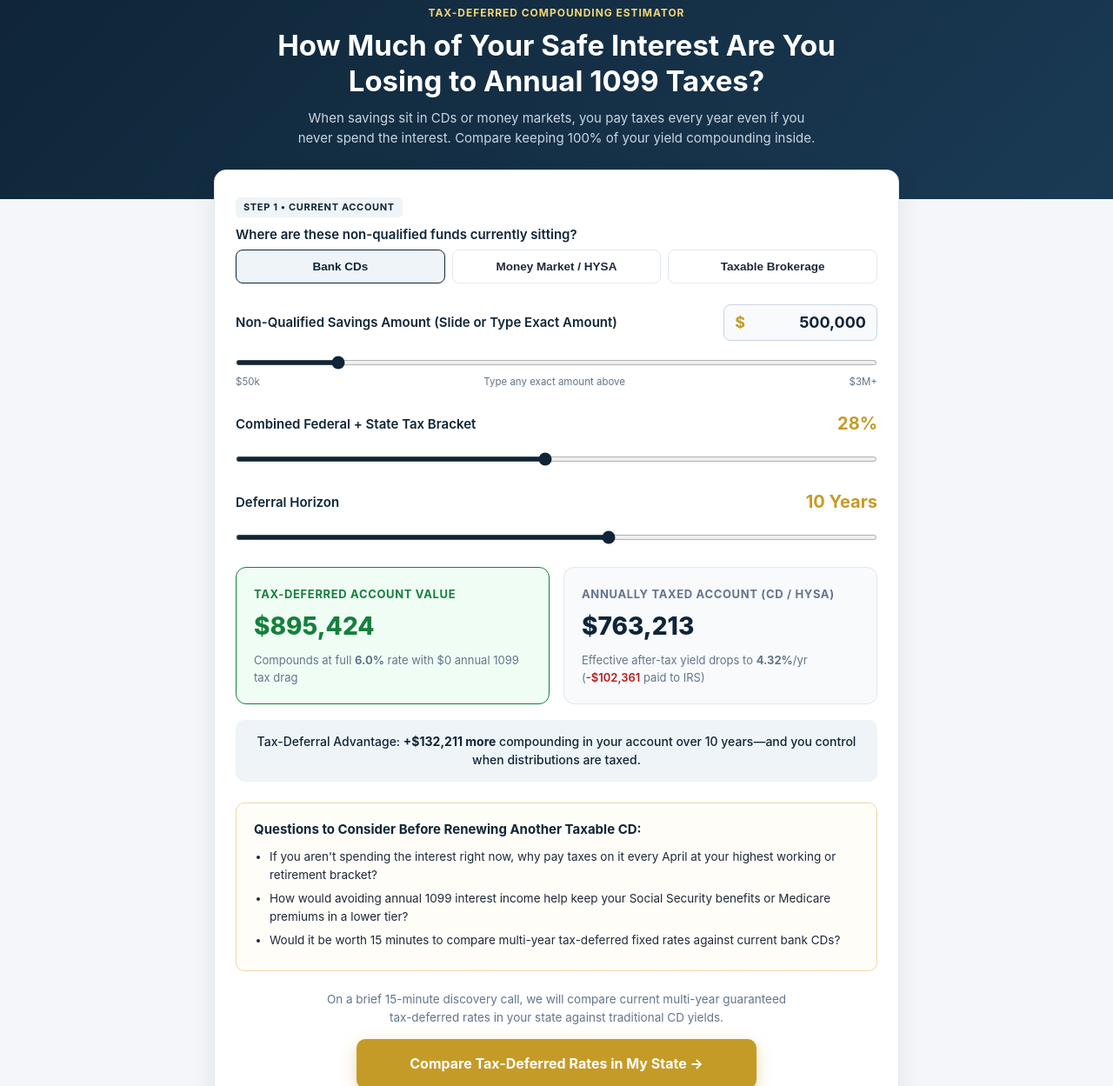
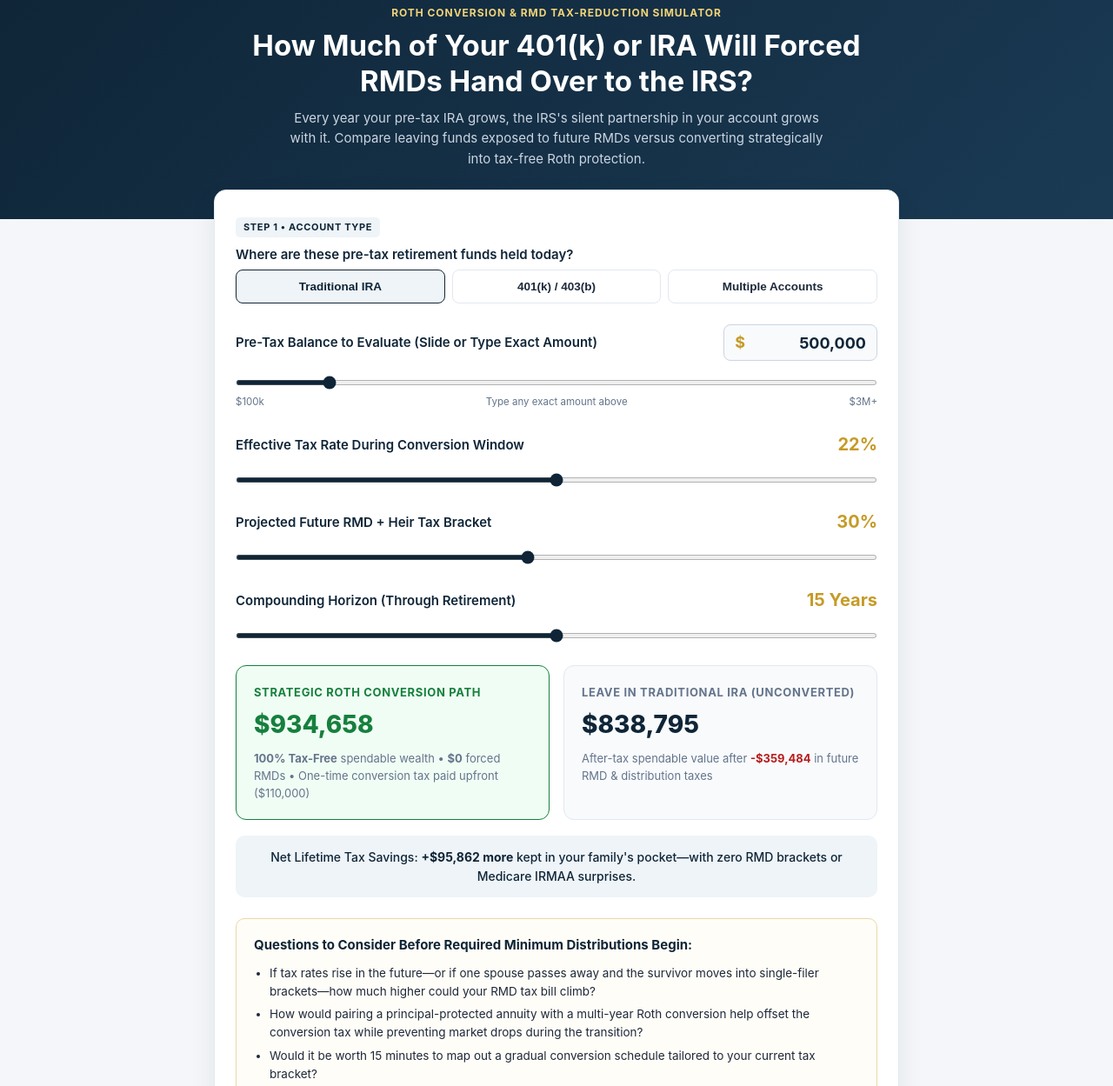
Before and after one commit to jromangfi21/retirement-calculators, a plain HTML site: page tax-shield.html in a window 1280 px wide. Shown: the part 80-1329 px from the top of the page at 87% size. Drawn offline with Linux system fonts and the light colour scheme.

Commit message:
Update tax-shield.html

```diff
--- a/tax-shield.html
+++ b/tax-shield.html
@@ -3,7 +3,7 @@
 <head>
   <meta charset="UTF-8" />
   <meta name="viewport" content="width=device-width, initial-scale=1.0" />
-  <title>Tax-Deferred Growth Calculator | Reduce Retirement Tax Drag</title>
+  <title>Roth Conversion &amp; RMD Tax Simulator | Jerry Roman</title>
   <style>
     :root {
       --navy: #0f2537;
@@ -49,8 +49,8 @@
       font-weight: 700;
       margin-bottom: 8px;
     }
-    .hero h1 { font-size: clamp(23px, 4vw, 33px); max-width: 680px; margin: 0 auto 10px; line-height: 1.24; }
-    .hero p { color: #cbd5e1; max-width: 600px; margin: 0 auto; font-size: 15px; }
+    .hero h1 { font-size: clamp(23px, 4vw, 33px); max-width: 700px; margin: 0 auto 10px; line-height: 1.24; }
+    .hero p { color: #cbd5e1; max-width: 620px; margin: 0 auto; font-size: 15px; }
     .wrap {
       max-width: 820px;
       margin: -34px auto 60px;
@@ -218,7 +218,7 @@
     .expectation-note {
       font-size: 13.5px;
       color: var(--muted);
-      max-width: 540px;
+      max-width: 550px;
       margin: 0 auto 14px;
     }
     .cta-btn {
@@ -253,34 +253,34 @@
   </div>
 
   <div class="hero">
-    <div class="hero-kicker">Tax-Deferred Compounding Estimator</div>
-    <h1>How Much of Your Safe Interest Are You Losing to Annual 1099 Taxes?</h1>
-    <p>When savings sit in CDs or money markets, you pay taxes every year even if you never spend the interest. Compare keeping 100% of your yield compounding inside.</p>
+    <div class="hero-kicker">Roth Conversion &amp; RMD Tax-Reduction Simulator</div>
+    <h1>How Much of Your 401(k) or IRA Will Forced RMDs Hand Over to the IRS?</h1>
+    <p>Every year your pre-tax IRA grows, the IRS's silent partnership in your account grows with it. Compare leaving funds exposed to future RMDs versus converting strategically into tax-free Roth protection.</p>
   </div>
 
   <div class="wrap">
     <div class="calc-card">
       <div class="control">
-        <div class="step-badge">Step 1 &bull; Current Account</div>
-        <label style="display:block; margin-bottom:6px;">Where are these non-qualified funds currently sitting?</label>
+        <div class="step-badge">Step 1 &bull; Account Type</div>
+        <label style="display:block; margin-bottom:6px;">Where are these pre-tax retirement funds held today?</label>
         <div class="pill-group-3">
-          <button type="button" class="toggle-btn active" id="tCd" onclick="setTaxSrc('cd')">Bank CDs</button>
-          <button type="button" class="toggle-btn" id="tHysa" onclick="setTaxSrc('hysa')">Money Market / HYSA</button>
-          <button type="button" class="toggle-btn" id="tBrok" onclick="setTaxSrc('brok')">Taxable Brokerage</button>
+          <button type="button" class="toggle-btn active" id="rIra" onclick="setAcct('ira')">Traditional IRA</button>
+          <button type="button" class="toggle-btn" id="r401k" onclick="setAcct('401k')">401(k) / 403(b)</button>
+          <button type="button" class="toggle-btn" id="rBoth" onclick="setAcct('both')">Multiple Accounts</button>
         </div>
       </div>
 
       <div class="control">
         <div class="control-header">
-          <label for="assetsInput">Non-Qualified Savings Amount (Slide or Type Exact Amount)</label>
+          <label for="assetsInput">Pre-Tax Balance to Evaluate (Slide or Type Exact Amount)</label>
           <div class="money-input-wrap">
             <span class="money-prefix">$</span>
-            <input type="text" inputmode="numeric" id="assetsInput" class="money-input" value="500,000" aria-label="Exact non-qualified savings amount" />
+            <input type="text" inputmode="numeric" id="assetsInput" class="money-input" value="500,000" aria-label="Exact pre-tax IRA or 401k balance" />
           </div>
         </div>
-        <input type="range" id="assetsSlider" min="50000" max="3000000" value="500000" step="50000" />
+        <input type="range" id="assetsSlider" min="100000" max="3000000" value="500000" step="50000" />
         <div class="slider-hints">
-          <span>$50k</span>
+          <span>$100k</span>
           <span>Type any exact amount above</span>
           <span>$3M+</span>
         </div>
@@ -288,57 +288,65 @@
 
       <div class="control">
         <div class="control-header">
-          <label for="taxRate">Combined Federal + State Tax Bracket</label>
-          <span class="val-display" id="taxVal">28%</span>
+          <label for="nowTax">Effective Tax Rate During Conversion Window</label>
+          <span class="val-display" id="nowTaxVal">22%</span>
         </div>
-        <input type="range" id="taxRate" min="15" max="42" value="28" step="1" />
+        <input type="range" id="nowTax" min="12" max="32" value="22" step="1" />
       </div>
 
       <div class="control">
         <div class="control-header">
-          <label for="years">Deferral Horizon</label>
-          <span class="val-display" id="yearsVal">10 Years</span>
+          <label for="futureTax">Projected Future RMD + Heir Tax Bracket</label>
+          <span class="val-display" id="futureTaxVal">30%</span>
         </div>
-        <input type="range" id="years" min="3" max="15" value="10" step="1" />
+        <input type="range" id="futureTax" min="20" max="42" value="30" step="1" />
+      </div>
+
+      <div class="control">
+        <div class="control-header">
+          <label for="years">Compounding Horizon (Through Retirement)</label>
+          <span class="val-display" id="yearsVal">15 Years</span>
+        </div>
+        <input type="range" id="years" min="5" max="25" value="15" step="1" />
       </div>
 
       <div class="results-grid">
         <div class="res-card protected">
-          <h3>Tax-Deferred Account Value</h3>
-          <div class="big-num" id="defVal">$895,424</div>
-          <div class="res-detail" id="defDetail">Compounds at full <strong>6.0%</strong> rate with $0 annual 1099 tax drag</div>
+          <h3>Strategic Roth Conversion Path</h3>
+          <div class="big-num" id="rothNetVal">$934,670</div>
+          <div class="res-detail" id="rothDetail"><strong>100% Tax-Free</strong> spendable wealth &bull; <strong>$0</strong> forced RMDs &bull; One-time conversion tax paid upfront (<span id="convTaxPaid">$110,000</span>)</div>
         </div>
 
         <div class="res-card">
-          <h3>Annually Taxed Account (CD / HYSA)</h3>
-          <div class="big-num" id="taxedVal">$763,560</div>
-          <div class="res-detail" id="taxedDetail">Effective after-tax yield drops to <strong id="netYield">4.32%</strong>/yr (<span style="color:#b91c1c; font-weight:600;" id="irsLost">-$102,550</span> paid to IRS)</div>
+          <h3>Leave in Traditional IRA (Unconverted)</h3>
+          <div class="big-num" id="tradNetVal">$838,795</div>
+          <div class="res-detail" id="tradDetail">After-tax spendable value after <strong style="color:#b91c1c;" id="futureIrsBill">-$359,483</strong> in future RMD &amp; distribution taxes</div>
         </div>
       </div>
 
       <div class="shield-banner" id="advantageBanner">
-        Tax-Deferral Advantage: <strong>+$131,864 more</strong> compounding in your account over 10 years—and you control when withdrawals are taxed.
+        Net Lifetime Tax Savings: <strong>+$95,875 more</strong> kept in your family's pocket—with zero RMD brackets or Medicare IRMAA surprises.
       </div>
 
       <div class="nepq-box">
-        <h3>Questions to Consider Before Renewing Another Taxable CD:</h3>
+        <h3>Questions to Consider Before Required Minimum Distributions Begin:</h3>
         <ul>
-          <li>If you aren't spending the interest right now, why pay taxes on it every April at your highest working or retirement bracket?</li>
-          <li>How would avoiding annual 1099 interest income help keep your Social Security benefits or Medicare premiums in a lower tier?</li>
-          <li>Would it be worth 15 minutes to compare multi-year tax-deferred fixed rates against current bank CDs?</li>
+          <li>If tax rates rise in the future—or if one spouse passes away and the survivor moves into single-filer brackets—how much higher could your RMD tax bill climb?</li>
+          <li>How would pairing a principal-protected annuity with a multi-year Roth conversion help offset the conversion tax while preventing market drops during the transition?</li>
+          <li>Would it be worth 15 minutes to map out a gradual conversion schedule tailored to your current tax bracket?</li>
         </ul>
       </div>
 
       <div class="cta-section">
-        <p class="expectation-note">On a brief 15-minute discovery call, we will compare current multi-year guaranteed tax-deferred rates in your state against traditional CD yields.</p>
-        <a href="https://marketingsimplifiedcrm.io/book/annuity-discovery-call-15-minutes-jerry-nfmc" target="_blank" rel="noopener" class="cta-btn">Compare Tax-Deferred Rates in My State &rarr;</a>
-        <div class="cta-note">Educational illustration &bull; Consult your CPA regarding personal tax filings</div>
+        <p class="expectation-note">On a brief 15-minute discovery call, we will review how a principal-protected Roth conversion strategy fits your timeline—alongside your CPA's tax brackets.</p>
+        <a href="https://marketingsimplifiedcrm.io/book/annuity-discovery-call-15-minutes-jerry-nfmc" target="_blank" rel="noopener" class="cta-btn">Map Out My Roth Conversion Strategy &rarr;</a>
+        <div class="cta-note">Educational modeling &bull; Coordinate final conversion amounts with your CPA</div>
       </div>
     </div>
   </div>
 
   <footer>
-    Illustrative comparison assuming an identical 6.0% gross annual yield in both accounts. Tax-deferred annuities defer ordinary income tax until withdrawal; withdrawals of gain are taxed as ordinary income (and may incur a 10% IRS penalty prior to age 59½). Not tax or legal advice.
+    Illustrative comparison assuming a 6.0% annual growth rate over the selected horizon. Roth conversion model assumes conversion taxes are paid from the converted balance (or equivalent opportunity cost) at the selected conversion rate, with qualified Roth distributions taken tax-free after 5 years and age 59½. Not tax or legal advice.
   </footer>
 
   <script>
@@ -346,10 +354,10 @@
     const sliderEl = document.getElementById('assetsSlider');
     const inputEl = document.getElementById('assetsInput');
 
-    function setTaxSrc(s) {
-      document.getElementById('tCd').classList.toggle('active', s === 'cd');
-      document.getElementById('tHysa').classList.toggle('active', s === 'hysa');
-      document.getElementById('tBrok').classList.toggle('active', s === 'brok');
+    function setAcct(a) {
+      document.getElementById('rIra').classList.toggle('active', a === 'ira');
+      document.getElementById('r401k').classList.toggle('active', a === '401k');
+      document.getElementById('rBoth').classList.toggle('active', a === 'both');
     }
 
     function fmt(num) {
@@ -370,43 +378,55 @@
     inputEl.addEventListener('input', function () {
       const val = parseMoney(this.value);
       currentAssets = val;
-      sliderEl.value = Math.min(Math.max(val, 50000), 3000000);
+      sliderEl.value = Math.min(Math.max(val, 100000), 3000000);
       calculate();
     });
 
     inputEl.addEventListener('blur', function () {
-      if (currentAssets < 10000) currentAssets = 10000;
+      if (currentAssets < 25000) currentAssets = 25000;
       this.value = currentAssets.toLocaleString('en-US');
-      sliderEl.value = Math.min(Math.max(currentAssets, 50000), 3000000);
+      sliderEl.value = Math.min(Math.max(currentAssets, 100000), 3000000);
       calculate();
     });
 
     function calculate() {
       const principal = currentAssets;
-      const taxPct = parseInt(document.getElementById('taxRate').value, 10) / 100;
+      const nowRate = parseInt(document.getElementById('nowTax').value, 10) / 100;
+      const futureRate = parseInt(document.getElementById('futureTax').value, 10) / 100;
       const years = parseInt(document.getElementById('years').value, 10);
-      const grossRate = 0.06;
+      const growth = 0.06;
 
-      document.getElementById('taxVal').textContent = `${Math.round(taxPct * 100)}%`;
+      document.getElementById('nowTaxVal').textContent = `${Math.round(nowRate * 100)}%`;
+      document.getElementById('futureTaxVal').textContent = `${Math.round(futureRate * 100)}%`;
       document.getElementById('yearsVal').textContent = `${years} Years`;
 
-      const deferredEnd = principal * Math.pow(1 + grossRate, years);
-      const netRate = grossRate * (1 - taxPct);
-      const taxedEnd = principal * Math.pow(1 + netRate, years);
-      const diff = deferredEnd - taxedEnd;
+      const factor = Math.pow(1 + growth, years);
 
-      // Cumulative taxes paid directly on annual interest in the taxable account
-      const totalNetGain = taxedEnd - principal;
-      const cumulativeTaxesPaid = taxPct < 1 ? totalNetGain * (taxPct / (1 - taxPct)) : 0;
+      // Path A: Convert upfront (paying nowRate tax), remainder grows 100% tax-free
+      const upfrontTax = principal * nowRate;
+      const rothNetEnd = (principal - upfrontTax) * factor;
 
-      document.getElementById('defVal').textContent = fmt(deferredEnd);
-      document.getElementById('taxedVal').textContent = fmt(taxedEnd);
-      document.getElementById('netYield').textContent = `${(netRate * 100).toFixed(2)}%`;
-      document.getElementById('irsLost').textContent = `-${fmt(cumulativeTaxesPaid)}`;
-      document.getElementById('advantageBanner').innerHTML = `Tax-Deferral Advantage: <strong>+${fmt(diff)} more</strong> compounding in your account over ${years} years—and you control when distributions are taxed.`;
+      // Path B: Leave in Traditional IRA, entire grown balance taxed at futureRate
+      const tradGrossEnd = principal * factor;
+      const futureTaxBill = tradGrossEnd * futureRate;
+      const tradNetEnd = tradGrossEnd - futureTaxBill;
+
+      const netAdvantage = rothNetEnd - tradNetEnd;
+
+      document.getElementById('rothNetVal').textContent = fmt(rothNetEnd);
+      document.getElementById('convTaxPaid').textContent = fmt(upfrontTax);
+      document.getElementById('tradNetVal').textContent = fmt(tradNetEnd);
+      document.getElementById('futureIrsBill').textContent = `-${fmt(futureTaxBill)}`;
+
+      if (netAdvantage >= 0) {
+        document.getElementById('advantageBanner').innerHTML = `Net Lifetime Tax Savings: <strong>+${fmt(netAdvantage)} more</strong> kept in your family's pocket—with zero RMD brackets or Medicare IRMAA surprises.`;
+      } else {
+        document.getElementById('advantageBanner').innerHTML = `Note: When future tax brackets are lower than today's rate, partial bracket-filling conversions typically work better than converting everything at once.`;
+      }
     }
 
-    document.getElementById('taxRate').addEventListener('input', calculate);
+    document.getElementById('nowTax').addEventListener('input', calculate);
+    document.getElementById('futureTax').addEventListener('input', calculate);
     document.getElementById('years').addEventListener('input', calculate);
     calculate();
   </script>
```
